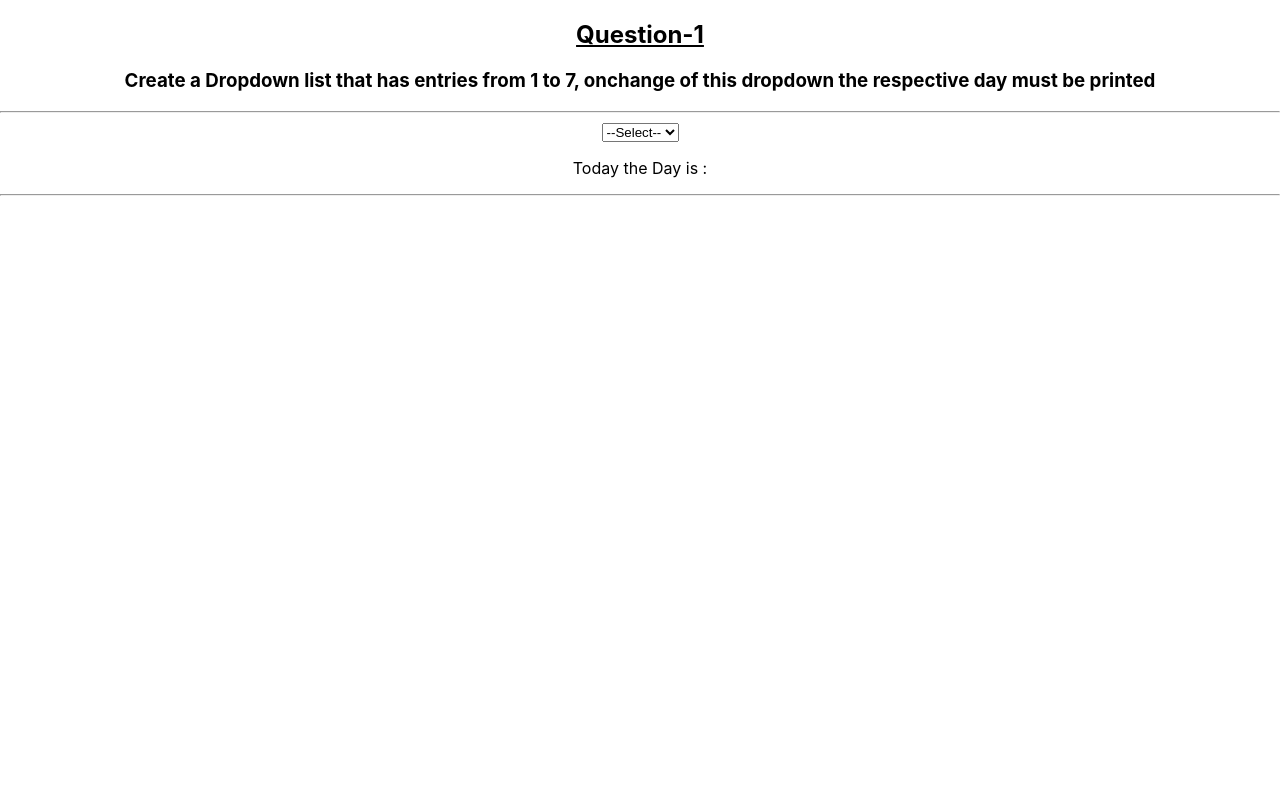
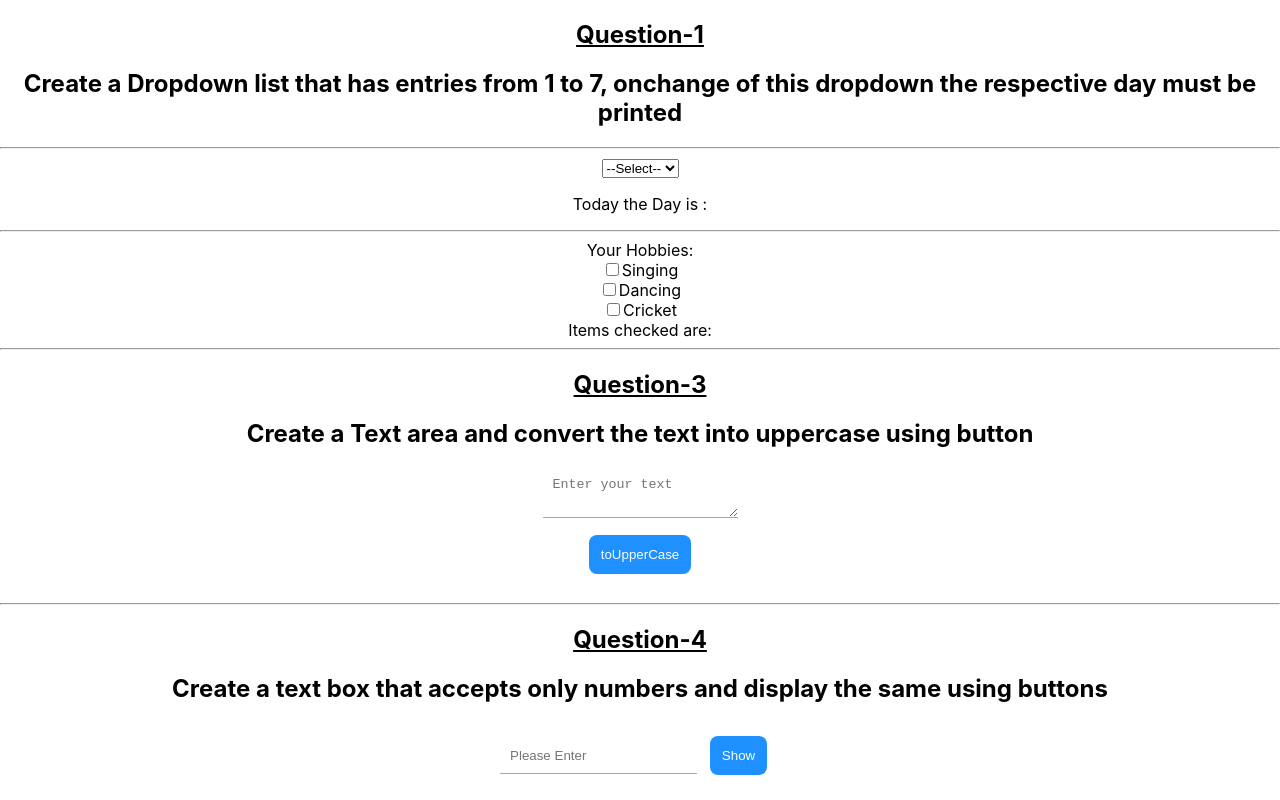
Before and after one commit to muddassir1112/ReactFormsHandsOn, a React (Create React App) app: page / in a window 1280 px wide. Shown: the top 800 px of the page. Built offline with nearby package versions, Linux system fonts and the light colour scheme.

Commit message:
Task 2 Completed

```diff
--- a/package.json
+++ b/package.json
@@ -6,6 +6,7 @@
     "@testing-library/jest-dom": "^5.16.5",
     "@testing-library/react": "^13.4.0",
     "@testing-library/user-event": "^13.5.0",
+    "jquery": "^3.6.1",
     "react": "^18.2.0",
     "react-dom": "^18.2.0",
     "react-scripts": "5.0.1",
--- a/src/App.css
+++ b/src/App.css
@@ -1,3 +1,24 @@
 .App {
   text-align: center;
 }
+.inp{
+  border-style: none;
+    border-bottom:1px solid darkgray;
+    padding:10px 10px;
+  }
+.btn{
+  margin: 1% 1%;
+  border-radius: 8px;
+  border-style: none;
+  padding:12px 12px;
+  color: white;
+  background-color: dodgerblue;
+}
+.btn:hover{
+  /* background-color: black; */
+  cursor:pointer;
+}
+.form{
+ margin: 2% 2%;
+ padding: 25px 30px;
+}
--- a/src/App.js
+++ b/src/App.js
@@ -1,11 +1,23 @@
 // import logo from './logo.svg';
 import './App.css';
 import { Task1 } from './Task1';
+import { Task2 } from './Task2';
+import { Task3 } from './Task3';
+import { Task4 } from './Task4';
+import { Task5 } from './Task5';
 
 function App() {
   return (
     <div className="App">
       <Task1/>
+      <hr></hr>
+      <Task2/>
+      <hr></hr>
+      <Task3/>
+      <hr></hr>
+      <Task4/>
+      <hr></hr>
+      <Task5/>
     </div>
   );
 }
--- a/src/Task1.js
+++ b/src/Task1.js
@@ -1,32 +1,37 @@
-import React from 'react'
-import { useState } from 'react'
+import React from "react";
+import { useState } from "react";
 
 export const Task1 = () => {
-    const [day, setDay] = useState("");
+  const [day, setDay] = useState(""); // State For the Day to display
   const selectHandle = (e) => {
     let target = e.target.value;
-console.log(target);
-if(target === "1"){
+    //conditions to check for presenting the result
+    if (target === "1") {
       setDay("Monday");
-}else if(target === "2"){
+    } else if (target === "2") {
       setDay("Tuesday");
-}else if(target === "3"){
+    } else if (target === "3") {
       setDay("Wednesday");
-}else if(target === "4"){
+    } else if (target === "4") {
       setDay("Thursday");
-}else if(target === "5"){
+    } else if (target === "5") {
       setDay("Friday");
-}else if(target === "6"){
+    } else if (target === "6") {
       setDay("Saturday");
-}else if(target === "7"){
+    } else if (target === "7") {
       setDay("Sunday");
-}
-console.log(day);
-    }
+    }else
+    setDay("You have not selected any number")
+  };
   return (
-    <div className='container'>
-        <h2><u>Question-1</u></h2>
-        <h3>Create a Dropdown list that has entries from 1 to 7, onchange of this dropdown the respective day must be printed</h3>
+    <div className="container">
+      <h2>
+        <u>Question-1</u>
+      </h2>
+      <h2>
+        Create a Dropdown list that has entries from 1 to 7, onchange of this
+        dropdown the respective day must be printed
+      </h2>
       <hr></hr>
       <select onChange={selectHandle}>
         <option value="select">--Select--</option>
@@ -39,7 +44,6 @@ console.log(day);
         <option value="7">7</option>
       </select>
       <p>Today the Day is : {day}</p>
-        <hr></hr>
     </div>
-  )
-}
+  );
+};
--- a/src/Task2.js
+++ b/src/Task2.js
@@ -1,51 +1,46 @@
 import React, { useState } from "react";
-// import { useState } from 'react';
+export const Task2 = () => {
+const [checked, setChecked] = useState([]);
+  const checkList = ["Singing", "Dancing", "Cricket"];
 
-export const Task2 = () => {
-  const [hobbies, setHobbies] = useState([]);
-  const [hobby, setHobby] = useState([]);
-  const [checked, setChecked] = useState(false);
-  const onCheck = (e) => {
-    if (e.target.value === "1") {
-      setChecked(true);
-      setHobby(["Singing"]);
-      setHobbies([...hobby])
-      // console.log(checked);
-    } else if (e.target.value === "2") {
-      setChecked(true);
-      setHobbies([...hobbies, "Dancing"]);
-      // console.log(hobbies);
-    } else if (e.target.value === "3") {
-      setChecked(true);
-      setHobbies([...hobbies, "Cricket"]);
-      // console.log(hobbies);
-    } else setHobbies([]);
-  }
+  // Add/Remove checked item from list
+  const handleCheck = (event) => {
+    var updatedList = [...checked];
+    if (event.target.checked) {
+      updatedList = [...checked, event.target.value];
+    } else {
+      updatedList.splice(checked.indexOf(event.target.value), 1);
+    }
+    setChecked(updatedList);
+  };
 
-  //  const printHobbies = () =>{
-  //   let arr = hobbies.map((e)=> e )
-  //   console.log(arr);
-  // }
+  // Generate string of checked items
+  const checkedItems = checked.length ? checked.reduce((total, item) => {
+        return total + ", " + item;
+      })
+    : "";
+
+  // Return classes based on whether item is checked
+  var isChecked = (item) =>
+    checked.includes(item) ? "checked-item" : "not-checked-item";
 
   return (
-    <div className="container">
-      <h2>
-        <u>Question-2</u>
-      </h2>
-      <h2>
-        Make 3 Checkboxes of Hobbies on submit print only selected hobbies
-      </h2>
-      <h3>Please Select Your Hobbies</h3>
-      <input type="checkbox" onClick={onCheck} value="1" />
-      <span>Singing</span>
-      <input type="checkbox" onClick={onCheck} value="2" />
-      <span>Dancing</span>
-      <input type="checkbox" onClick={onCheck} value="3" />
-      <span>Cricket</span>
-      <button>PRINT</button>
-      {hobbies.map((e)=>
-      <p>{e}</p>
-      )}
+    <div className="app">
+      <div className="checkList">
+        <div className="title">Your Hobbies:</div>
+        <div className="list-container">
+          {checkList.map((item, index) => (
+            <div key={index}>
+             <input value={item} type="checkbox" onChange={handleCheck} />
+              <span className={isChecked(item)}>{item}</span>
+            </div>
+          ))}
+        </div>
+      </div>
+
+      <div>
+        {`Items checked are: ${checkedItems}`}
+      </div>
     </div>
   );
-};
+}
--- a/src/Task3.js
+++ b/src/Task3.js
@@ -16,9 +16,9 @@ export const Task3 = () => {
     <div className='container'>
         <h2><u>Question-3</u></h2>
         <h2>Create a Text area and convert the text into uppercase using button</h2>
-        <textarea placeholder='Enter your text' onChange={textHandle}/>
+        <textarea className='inp' placeholder='Enter your text' onChange={textHandle}/>
         <br></br>
-        <button onClick={convert} style={{rows:'4',cols:'50'}}>toUpperCase</button>
+        <button className='btn' onClick={convert} style={{rows:'4',cols:'50'}}>toUpperCase</button>
         <p>{UpperStr}</p>
     </div>
   )
```
Also changed, not shown: 1 other file (tests, documents, lock files or other folders). Lines whose indentation alone changed are shown as unchanged.
